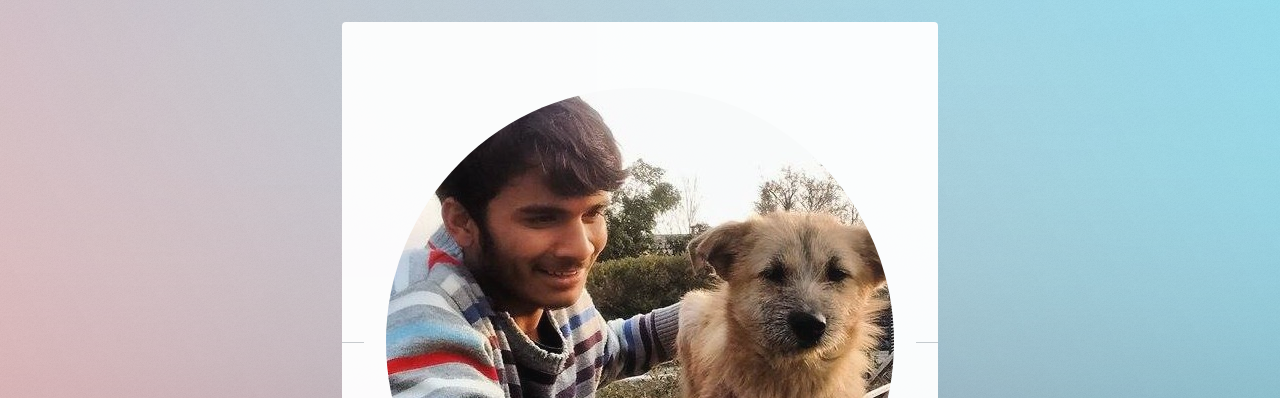
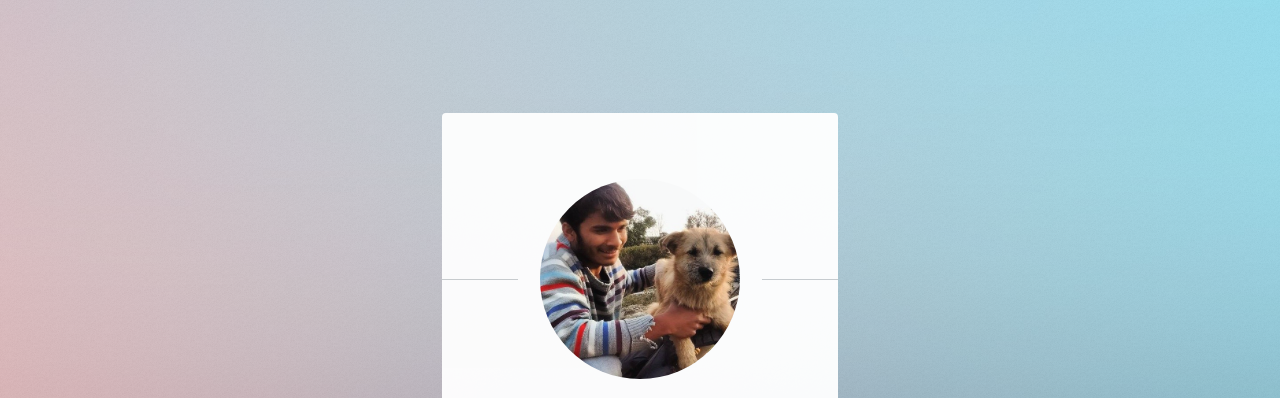
Before and after one commit to awesomepankaj/awesomepankaj.github.io, a plain HTML site: page index.html in a window 1280 px wide. Shown: the top 398 px of the page. Drawn offline with Linux system fonts and the light colour scheme.

Commit message:
set fix height

```diff
--- a/index.html
+++ b/index.html
@@ -23,7 +23,7 @@
 				<!-- Main -->
 					<section id="main">
 						<header>
-							<span class="avatar"><img src="images/avatar.jpg" alt="" /></span>
+							<span class="avatar"><img src="images/avatar.jpg" alt="" height="200" width="200"/></span>
 							<h1>Pankaj Thakur</h1>
 							<p>Web Developer</p>
 						</header>
```
